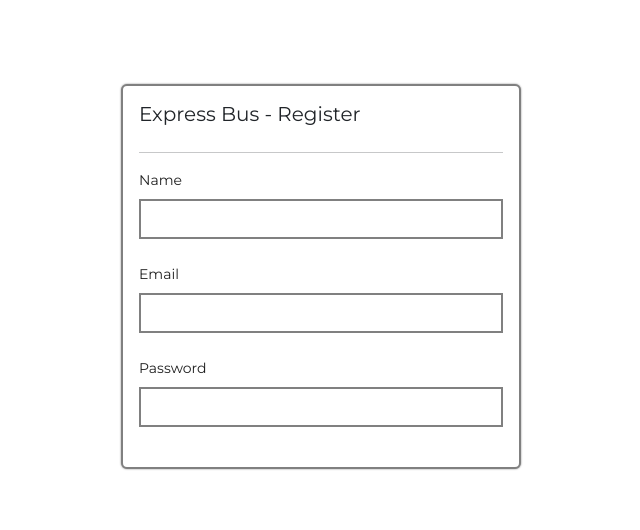
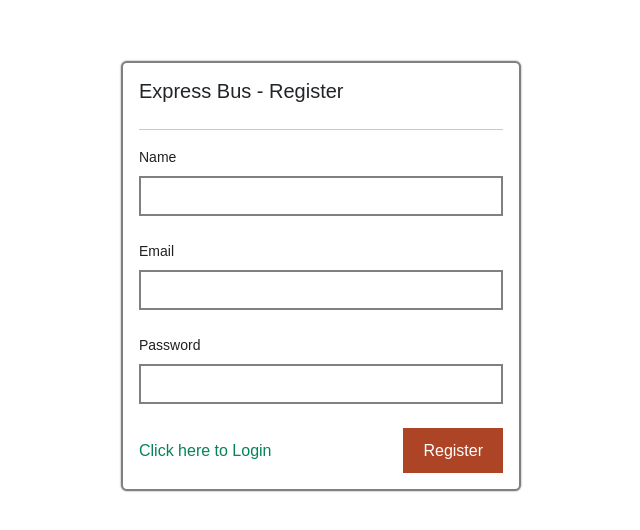
Before and after one commit to BekCodingAddict/ExpressBus, a React (Create React App) app in the folder client/: page /register in a window 1280 px wide. Shown: the part 124-654 px from the top of the page, without its empty margins (319-959 px from the left). Built offline with nearby package versions, Linux system fonts and the light colour scheme.

Commit message:
Registration Form has Completed!

```diff
--- a/client/src/index.css
+++ b/client/src/index.css
@@ -1,3 +1,8 @@
+:root{
+    --primary:#058359;
+    --secondary:#AC4425;
+}
+
 @import url('https://fonts.googleapis.com/css2?family=Montserrat&display=swap');
 
 *{
--- a/client/src/pages/Register.js
+++ b/client/src/pages/Register.js
@@ -1,21 +1,31 @@
 import React from 'react';
 import { Form } from 'antd';
+import { Link } from "react-router-dom";
+function Register() {
 
-function Register() {
+    const onFinish = (values) => {
+        console.log(values);
+    }
     return (
         <div className='h-screen d-flex justify-content-center align-items-center'>
             <div className='w-400 card p-3'>
-            <h1 className='text-lg'>Express Bus - Register</h1><hr/>
-                <Form layout='vertical'>
-                    <Form.Item label='Name'>
+                <h1 className='text-lg'>Express Bus - Register</h1><hr />
+                <Form layout='vertical' onFinish={onFinish}>
+                    <Form.Item label='Name' name='Name'>
                         <input type='text'></input>
                     </Form.Item>
-                    <Form.Item label='Email'>
+                    <Form.Item label='Email' name='email'>
                         <input type='text'></input>
                     </Form.Item>
-                    <Form.Item label='Password'>
+                    <Form.Item label='Password' name='password'>
                         <input type="password"></input>
                     </Form.Item>
+
+                    <div className='d-flex justify-content-between align-items-center'>
+                        <Link to="/login">Click here to Login</Link>
+                        <button className='secondary-btn' type="submit">Register</button>
+                    </div>
+
                 </Form>
             </div>
         </div>
--- a/client/src/resources/global.css
+++ b/client/src/resources/global.css
@@ -36,3 +36,26 @@
 .text-md{
     font-size: 18px;
 }
+
+/* buttons */
+.primary-btn{
+    background-color: var(--primary);
+    color: white;
+    border: none;
+    padding: 10px 20px;
+    cursor:pointer;
+}
+
+.secondary-btn{
+    background-color: var(--secondary);
+    color: white;
+    border:none;
+    padding: 10px 20px;
+    cursor: pointer;
+}
+
+/* anchor */
+a{
+    text-decoration: none !important;
+    color: var(--primary) !important;
+}
```
